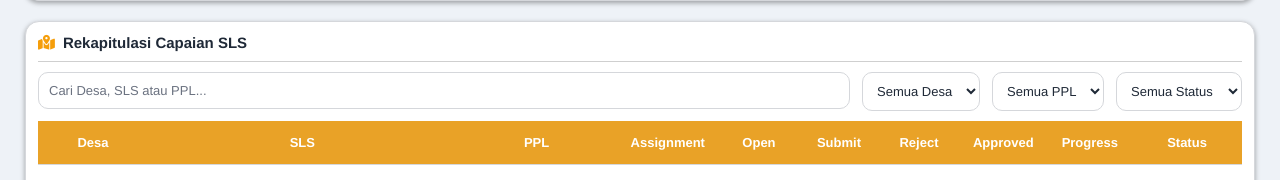
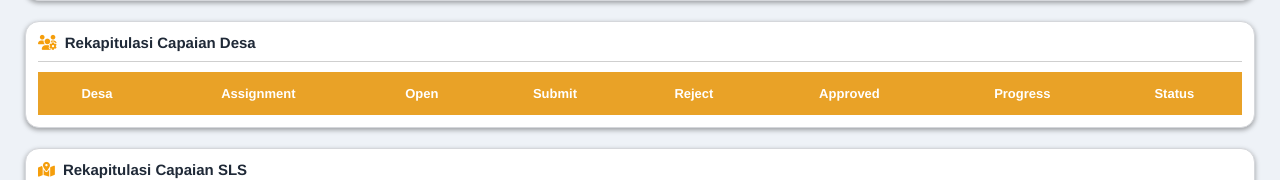
Before and after one commit to hienz-oss/monitoring_se2026, a plain HTML site: page index.html in a window 1280 px wide. Shown: the part 896-1076 px from the top of the page. Drawn offline with nearby package versions, Linux system fonts and the light colour scheme; no server answers.

Commit message:
Update index.html

```diff
--- a/index.html
+++ b/index.html
@@ -121,7 +121,7 @@
                             <h3>Tampilkan/Sembunyikan</h3>
 
                             <label class="setting-item">
-                                <span>Progress PPL</span>
+                                <span>Rekapitulasi Capaian PPL</span>
                                 <label class="mini-switch">
                                     <input type="checkbox" id="togglePplTable" checked>
                                     <span class="mini-slider"></span>
@@ -129,7 +129,7 @@
                             </label>
 
                             <label class="setting-item">
-                                <span>Progress SLS</span>
+                                <span>Rekapitulasi Capaian SLS</span>
                                 <label class="mini-switch">
                                     <input type="checkbox" id="toggleDetailTable" checked>
                                     <span class="mini-slider"></span>
@@ -272,6 +272,30 @@
                 </div>
             </div>
 
+            <div id="desaTableSection" class="summary-section">
+                <h3 class="section-title">
+                    <i class="fa-solid fa-users-gear"></i>
+                    Rekapitulasi Capaian Desa
+                </h3>
+                <div class="table-container">
+                    <table>
+                        <thead>
+                            <tr>
+                                <th>Desa</th>
+                                <th>Assignment</th>
+                                <th>Open</th>
+                                <th>Submit</th>
+                                <th>Reject</th>
+                                <th>Approved</th>
+                                <th>Progress</th>
+                                <th>Status</th>
+                            </tr>
+                        </thead>
+                        <tbody id="desaBody"></tbody>
+                    </table>
+                </div>
+            </div>
+
             <div id="detailTableSection" class="summary-section">
                 <h3 class="section-title">
                     <i class="fa-solid fa-map-location-dot"></i>
```
